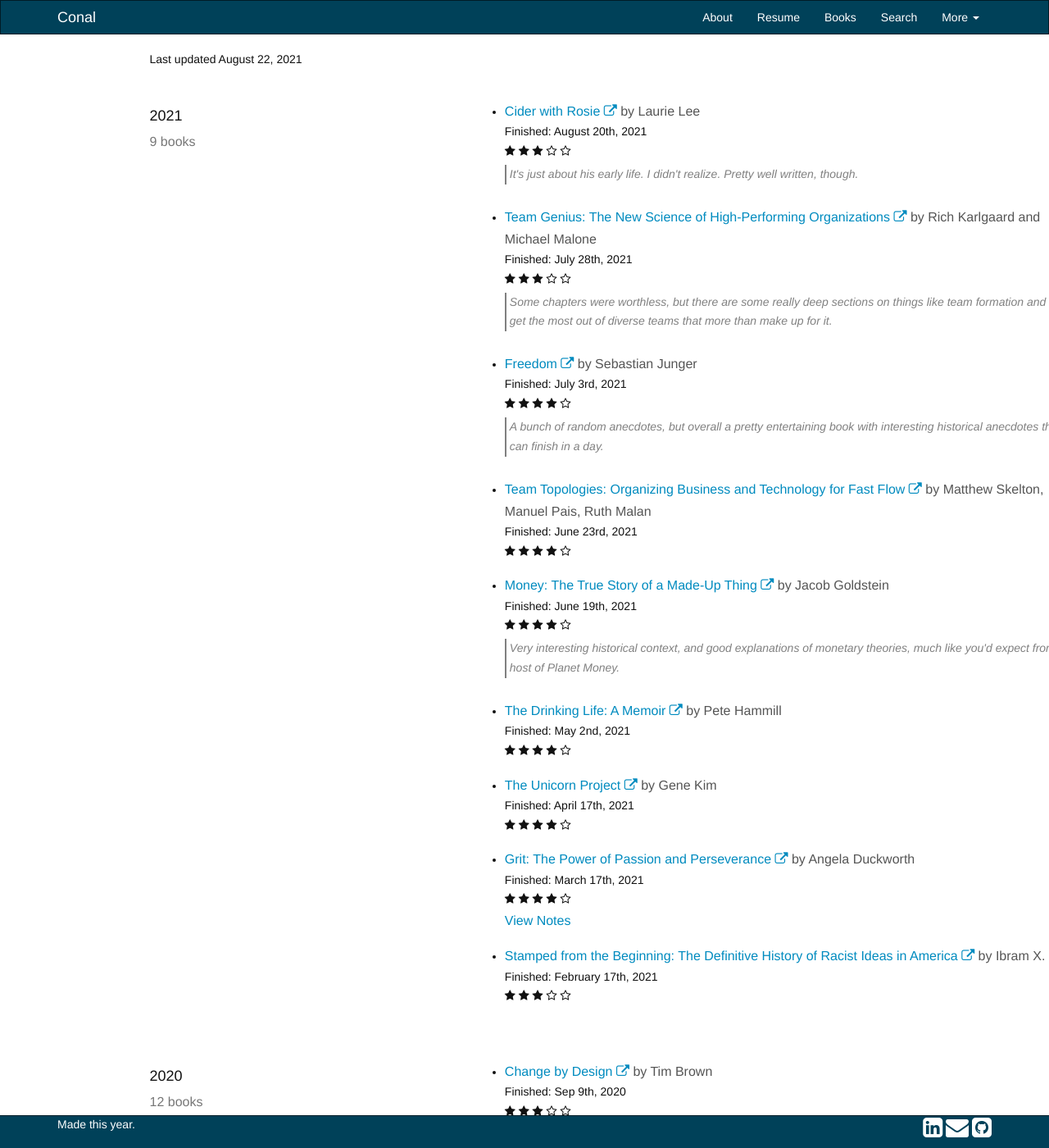
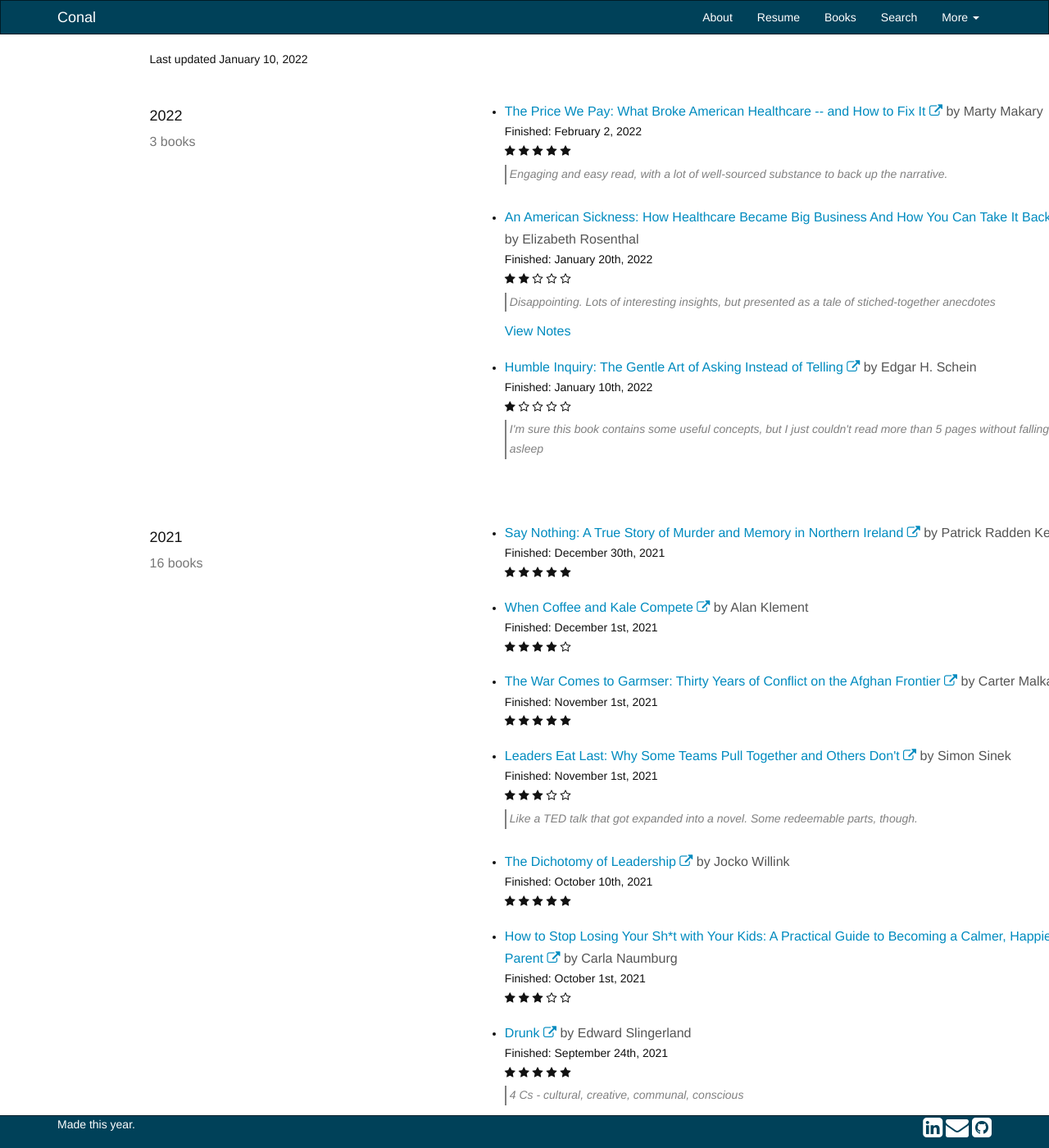
Before and after one commit to cms5109/cms5109.github.io, a Jekyll site: the page built from books.html, in a window 1280 px wide and 1400 px high. Shown: the whole window at 82% size. Built offline with Jekyll 4.4.1, drawn with Linux system fonts in a browser that asks for light colours; nearby versions of some CDN libraries; comment, search, counter and statistics services are not loaded; a style sheet for code colours, icons or effects is not loaded.

Commit message:
Adding 2022 books and notes on an american sickness

```diff
--- a/_data/books.yml
+++ b/_data/books.yml
@@ -1,7 +1,79 @@
-lastupdate: August 22, 2021
+lastupdate: January 10, 2022
 list:
+  - year: "2022"
+    books:
+      - title: "The Price We Pay: What Broke American Healthcare -- and How to Fix It"
+        author: Marty Makary
+        link: https://www.amazon.com/Price-We-Pay-American-Care/dp/1635575915
+        finished: February 2, 2022
+        stars: 5
+        quick_take: "Engaging and easy read, with a lot of well-sourced substance to back up the narrative."
+
+      - title: "An American Sickness: How Healthcare Became Big Business And How You Can Take It Back"
+        author: Elizabeth Rosenthal
+        link: https://www.amazon.com/American-Sickness-Healthcare-Became-Business/dp/0143110853/
+        finished: January 20th, 2022
+        stars: 2
+        quick_take: "Disappointing. Lots of interesting insights, but presented as a tale of stiched-together anecdotes"
+
+      - title: "Humble Inquiry: The Gentle Art of Asking Instead of Telling"
+        author: Edgar H. Schein
+        link: https://www.amazon.com/Humble-Inquiry-Gentle-Instead-Telling/dp/1609949811
+        finished: January 10th, 2022
+        stars: 1
+        quick_take: "I'm sure this book contains some useful concepts, but I just couldn't read more than 5 pages without falling asleep"
+
   - year: "2021"
     books:
+      - title: "Say Nothing: A True Story of Murder and Memory in Northern Ireland"
+        author: Patrick Radden Keefe
+        link: https://www.amazon.com/Say-Nothing-Murder-Northern-Ireland/dp/0307279286
+        finished: December 30th, 2021
+        stars: 5
+        quick_take:
+
+      - title: "When Coffee and Kale Compete"
+        author: Alan Klement
+        link: https://www.amazon.com/When-Coffee-Kale-Compete-products/dp/1534873066/
+        finished: December 1st, 2021
+        stars: 4
+        quick_take:
+
+      - title: "The War Comes to Garmser: Thirty Years of Conflict on the Afghan Frontier"
+        author: Carter Malkasian
+        link: https://www.amazon.com/gp/product/019997375X/
+        finished: November 1st, 2021
+        stars: 5
+        quick_take:
+
+      - title: "Leaders Eat Last: Why Some Teams Pull Together and Others Don't"
+        author: Simon Sinek
+        link: https://www.amazon.com/gp/product/1591848016
+        finished: November 1st, 2021
+        stars: 3
+        quick_take: Like a TED talk that got expanded into a novel. Some redeemable parts, though.
+
+      - title: "The Dichotomy of Leadership"
+        author: Jocko Willink
+        link: https://www.amazon.com/gp/product/1250247101/
+        finished: October 10th, 2021
+        stars: 5
+        quick_take:
+
+      - title: "How to Stop Losing Your Sh*t with Your Kids: A Practical Guide to Becoming a Calmer, Happier Parent"
+        author: Carla Naumburg
+        link: https://www.amazon.com/gp/product/1523505427/
+        finished: October 1st, 2021
+        stars: 3
+        quick_take:
+
+      - title: "Drunk"
+        author: Edward Slingerland
+        link: https://www.amazon.com/Drunk-Sipped-Danced-Stumbled-Civilization/dp/0316453382
+        finished: September 24th, 2021
+        stars: 5
+        quick_take: "4 Cs - cultural, creative, communal, conscious"
+
       - title: "Cider with Rosie"
         author: Laurie Lee
         link: https://www.amazon.com/Cider-Rosie-Laurie-Lee/dp/1567923550
--- /dev/null
+++ b/_posts/2022-01-20-an-american-sickness.md
@@ -0,0 +1,31 @@
+---
+layout: post
+title:  Notes from An American Sickness
+book_title: "An American Sickness: How Healthcare Became Big Business And How You Can Take It Back"
+date:   2022-01-20 12:00
+categories: healthcare
+---
+
+#### Page 258: ###
+The doctors of the society, political neophytes all, took out an advertisement in the local newspaper to propose a list of bold cost-saving ideas. They should be music to many patient's ears.
+1. Price transparency should be mandated: "The difficulty in obtaining the cost or price of medical care should end. These should be very easy to obtain. _Doctors are as ignorant as patients as to these prices and hospitals should teach doctors and patients these prices, not hide them._"
+2. Not-for-profit hospitals _"should be not-for-profit._ Period. These organizations currently hide large profits in excessive executive compensation, excessive lavish building projects, bloated foundations, and other 'shell games.' ... If they invest in fancy new facilities that cannot be financed by more modest charges, they _should be allowed to fail._"
+3. "Physicians should be prohibited from owning medical care facilities of any nature that they could potentially refer patients to. Examples include surgicenters, laboratories, imaging equipment, etc. _This is clearly a conflict of interest and should be illegal._"
+
+<br>
+
+#### Page 268: ###
+For patients who pay cash, a growing number of online pricing tools, such as Healthcare Bluebook, Pratter, ClearHealthCosts, and FAIR Health are available to determine and compare costs for outpatient hospital procedures in your zip code ... if you are lucky and live in one of the few states that have managed to create a functional claims database ("All Payer Claims Database" - APCD), you can check online to see what medical providers in your state charged for your needed encounter.
+
+<br>
+
+#### Page 294: ###
+Reference pricing ... leverages contracted insurance plans to prod hospitals or doctors to create well-prices all-inclusive packages for common procedures like joint replacement, cataract surgery, and colonoscopy. ... The number of California hospitals charging prices below the CalPERS reference price rose from forty-six in 2011 to seventy-two in 2013.
+
+<br>
+
+#### Appendix D ###
+Tools to help you figure out whether a test or a procedure is really necessary:
+* [US Preventative Services Task Force](https://www.uspreventiveservicestaskforce.org/uspstf/)
+* [Choosing Wisely](https://www.choosingwisely.org/patient-resources/)
+* [Cochrane](https://www.cochrane.org/)
```
